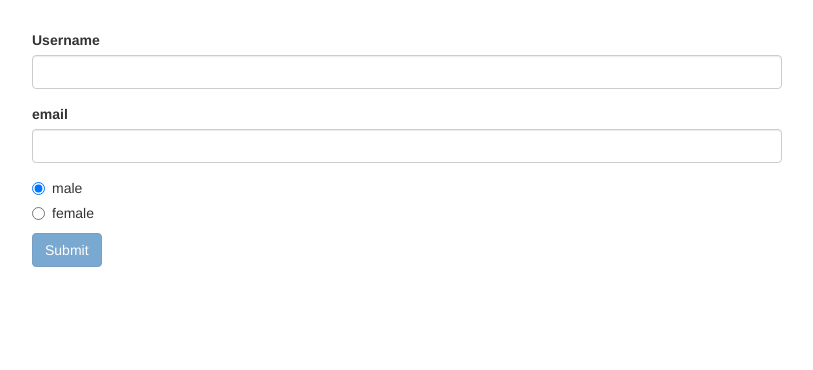
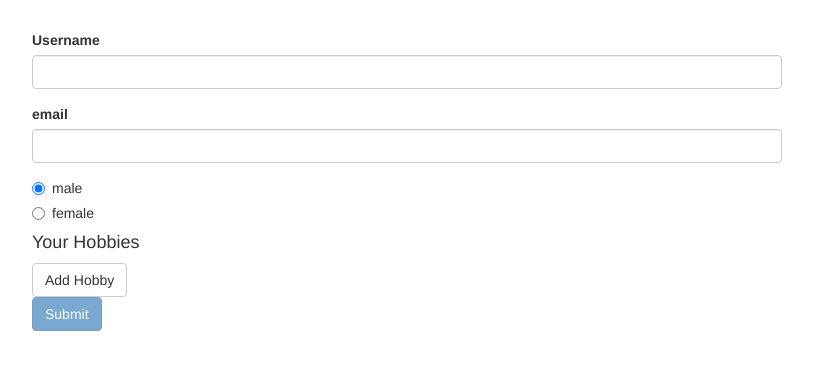
Before and after one commit to WillReichl/angular-s15-reactive-forms, an Angular app: page / in a window 1280 px wide. Shown: the top 370 px of the page, without its empty margins (233-1046 px from the left). Built offline with nearby package versions, Linux system fonts and the light colour scheme.

Commit message:
S15L208: Reactive: Arrays of Form Controls (FormArray)

```diff
--- a/src/app/app.component.html
+++ b/src/app/app.component.html
@@ -4,6 +4,7 @@
       <!-- formGroup property binding tells Angular where our reactive form group is, but
         we still don't map the controls at this point -->
       <form [formGroup]="signupForm" (ngSubmit)="onSubmit()">
+        <div formGroupName="userData">
           <div class="form-group">
             <label for="username">Username</label>
             <!-- formControlName directive tells Angular how to map element to reactive form control -->
@@ -17,8 +18,8 @@
           <span
             class="help-block"
             *ngIf="
-            !signupForm.get('username').valid &&
-            signupForm.get('username').touched
+              !signupForm.get('userData.username').valid &&
+              signupForm.get('userData.username').touched
             "
             >Please enter a valid username!</span
           >
@@ -34,16 +35,27 @@
           <span
             class="help-block"
             *ngIf="
-            !signupForm.get('email').valid && signupForm.get('email').touched
+              !signupForm.get('userData.email').valid &&
+              signupForm.get('userData.email').touched
             "
             >Please enter a valid email!</span
           >
+        </div>
         <div class="radio" *ngFor="let gender of genders">
           <label>
             <input type="radio" formControlName="gender" [value]="gender" />{{
               gender
             }}
           </label>
+        </div>
+        <div formArrayName="hobbies">
+          <h4>Your Hobbies</h4>
+          <button class="btn btn-default" type="button" (click)="onAddHobby()">
+            Add Hobby
+          </button>
+          <div class="form-group" *ngFor="let hobbyControl of getControls(); let i = index">
+            <input type="text" class="form-control" [formControlName]="i">
+          </div>
         </div>
         <span class="help-block" *ngIf="!signupForm.valid && signupForm.touched"
           >Please enter valid data!</span
--- a/src/app/app.component.ts
+++ b/src/app/app.component.ts
@@ -1,5 +1,5 @@
 import { Component, OnInit } from '@angular/core';
-import { FormGroup, FormControl, Validators } from '@angular/forms';
+import { FormGroup, FormControl, Validators, FormArray } from '@angular/forms';
 
 @Component({
   selector: 'app-root',
@@ -12,9 +12,12 @@ export class AppComponent implements OnInit {
 
   ngOnInit(): void {
     this.signupForm = new FormGroup({
-      username: new FormControl(null, Validators.required),
-      email: new FormControl(null, [Validators.required, Validators.email]),
-      gender: new FormControl('male')
+      userData: new FormGroup({
+        username: new FormControl(null, Validators.required),
+        email: new FormControl(null, [Validators.required, Validators.email])
+      }),
+      gender: new FormControl('male'),
+      hobbies: new FormArray([])
     });
   }
 
@@ -22,4 +25,13 @@ export class AppComponent implements OnInit {
     console.log(this.signupForm);
     console.log(this.signupForm.value);
   }
+
+  onAddHobby() {
+    const control = new FormControl(null, Validators.required);
+    (<FormArray>this.signupForm.get('hobbies')).push(control);
+  }
+
+  getControls() {
+    return (<FormArray>this.signupForm.get('hobbies')).controls;
+  }
 }
```
Lines whose indentation alone changed are shown as unchanged.
